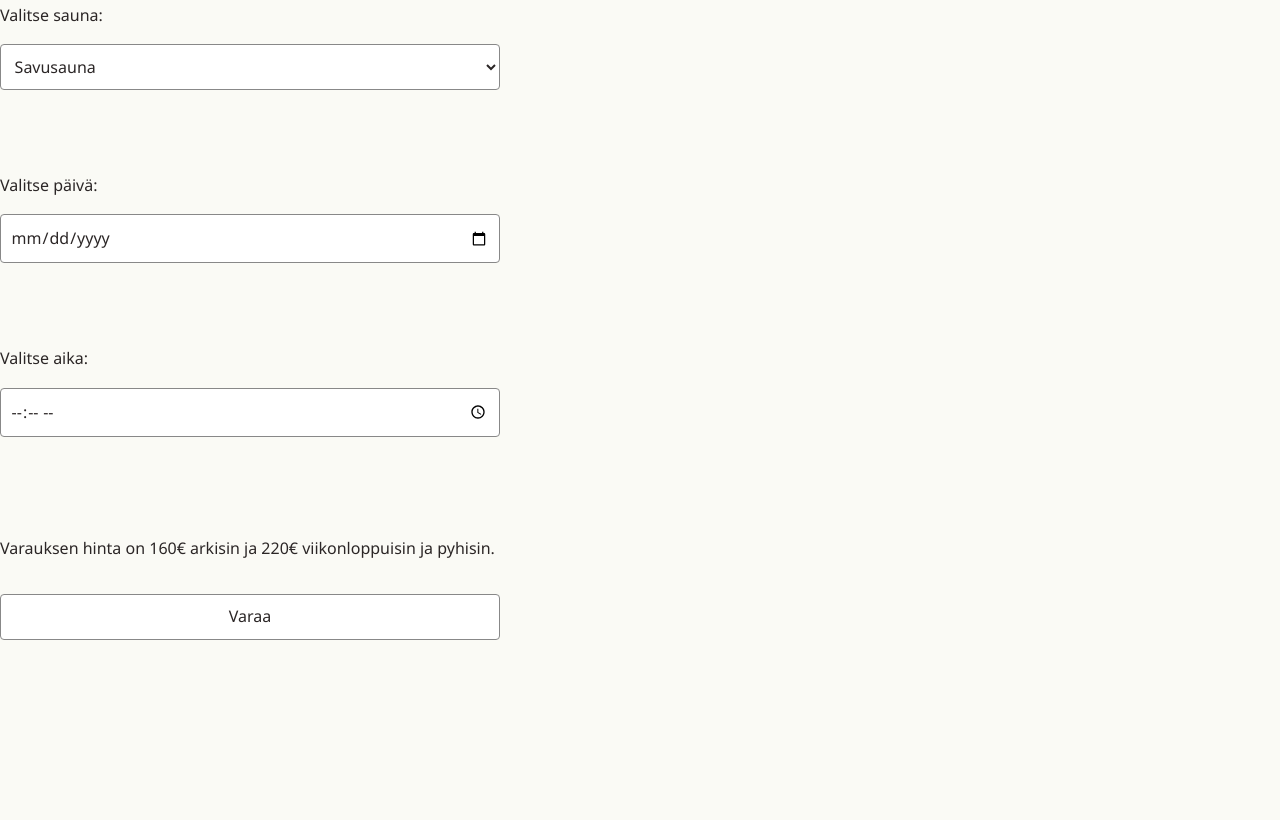
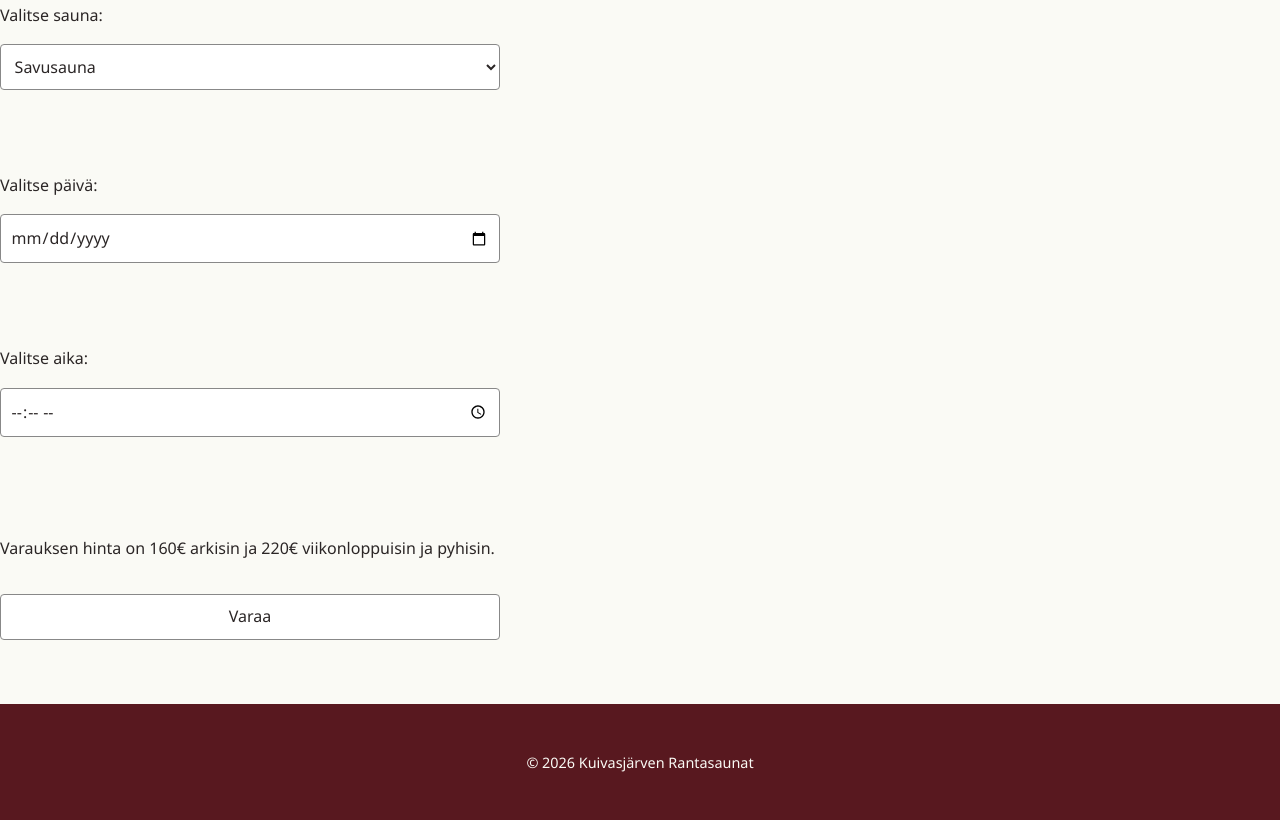
Before and after one commit to DreamlessKitty/DreamlessKitty.github.io, a plain HTML site: page listing.html in a window 1280 px wide. Shown: the part 373-1193 px from the top of the page. Before the commit the page ends 1013 px from the top, so only its background shows below. Drawn offline with Linux system fonts and the light colour scheme.

Commit message:
Add footer with copyright information

```diff
--- a/listing.html
+++ b/listing.html
@@ -47,5 +47,8 @@
             </form>
         </section>
     </main>
+    <footer>
+            <p>&copy; 2026 Kuivasjärven Rantasaunat</p>
+        </footer>
 </body>
 </html>
```
